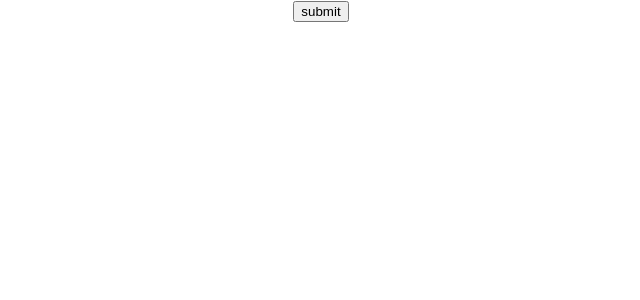
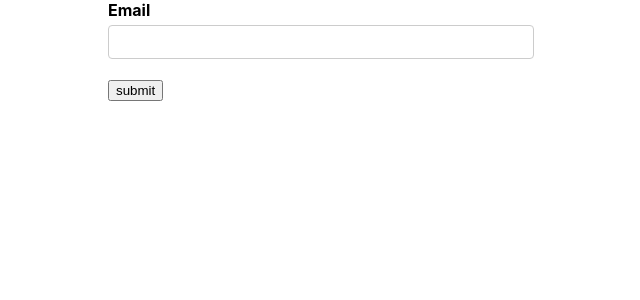
Before and after one commit to MohammadPj/formik-samples, a React (Create React App) app: page / in a window 1280 px wide. Shown: the top 300 px of the page, without its empty margins (319-959 px from the left). Built offline with nearby package versions, Linux system fonts and the light colour scheme.

Commit message:
32- Input component

```diff
--- a/src/components/FormikContainer.js
+++ b/src/components/FormikContainer.js
@@ -1,10 +1,15 @@
 import React from "react";
 import { Formik, Form } from "formik";
 import * as Yup from "yup";
+import FormikControl from "./FormikControl";
 
 const FormikContainer = () => {
-  const initialValues = {};
-  const validationSchema = Yup.object({});
+  const initialValues = {
+    email: "",
+  };
+  const validationSchema = Yup.object({
+    email: Yup.string().required("Required !"),
+  });
   const onSubmit = (values) => {
     console.log("form data", values);
   };
@@ -16,6 +21,12 @@
     >
       {(formik) => (
         <Form>
+          <FormikControl
+            control={"input"}
+            type={"email"}
+            label={"Email"}
+            name={"email"}
+          />
           <button type={"submit"}>submit</button>
         </Form>
       )}
--- /dev/null
+++ b/src/components/FormikControl.js
@@ -0,0 +1,21 @@
+import React from 'react';
+import Input from "./Input";
+
+const FormikControl = ({control, ...rest}) => {
+  switch (control) {
+    case 'input': return <Input {...rest} />
+    case 'textarea':
+    case 'select':
+    case 'radio':
+    case 'checkbox':
+    case 'date':
+    default: return null
+  }
+  return (
+    <div>
+
+    </div>
+  );
+};
+
+export default FormikControl;
--- /dev/null
+++ b/src/components/Input.js
@@ -0,0 +1,15 @@
+import React from 'react';
+import {Field, ErrorMessage} from 'formik'
+import TextError from "./TextError";
+
+const Input = ({label, name, ...rest}) => {
+  return (
+    <div className={"form-control"}>
+      <label htmlFor={name}>{label}</label>
+      <Field name={name} id={name} {...rest} />
+      <ErrorMessage name={name} component={TextError}/>
+    </div>
+  );
+};
+
+export default Input;
--- /dev/null
+++ b/src/components/TextError.js
@@ -0,0 +1,11 @@
+import React from 'react';
+
+const TextError = ({children}) => {
+  return (
+    <div className="error">
+      {children}
+    </div>
+  );
+};
+
+export default TextError;
```
